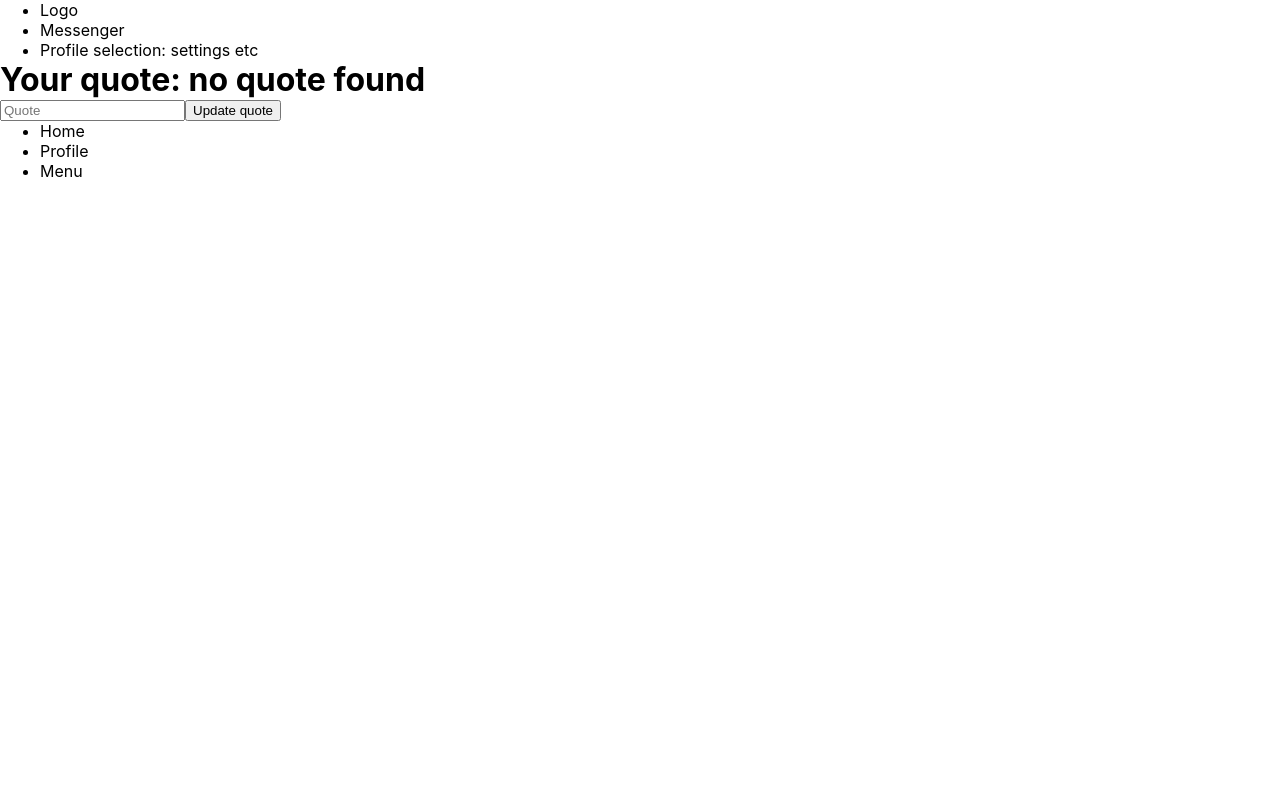
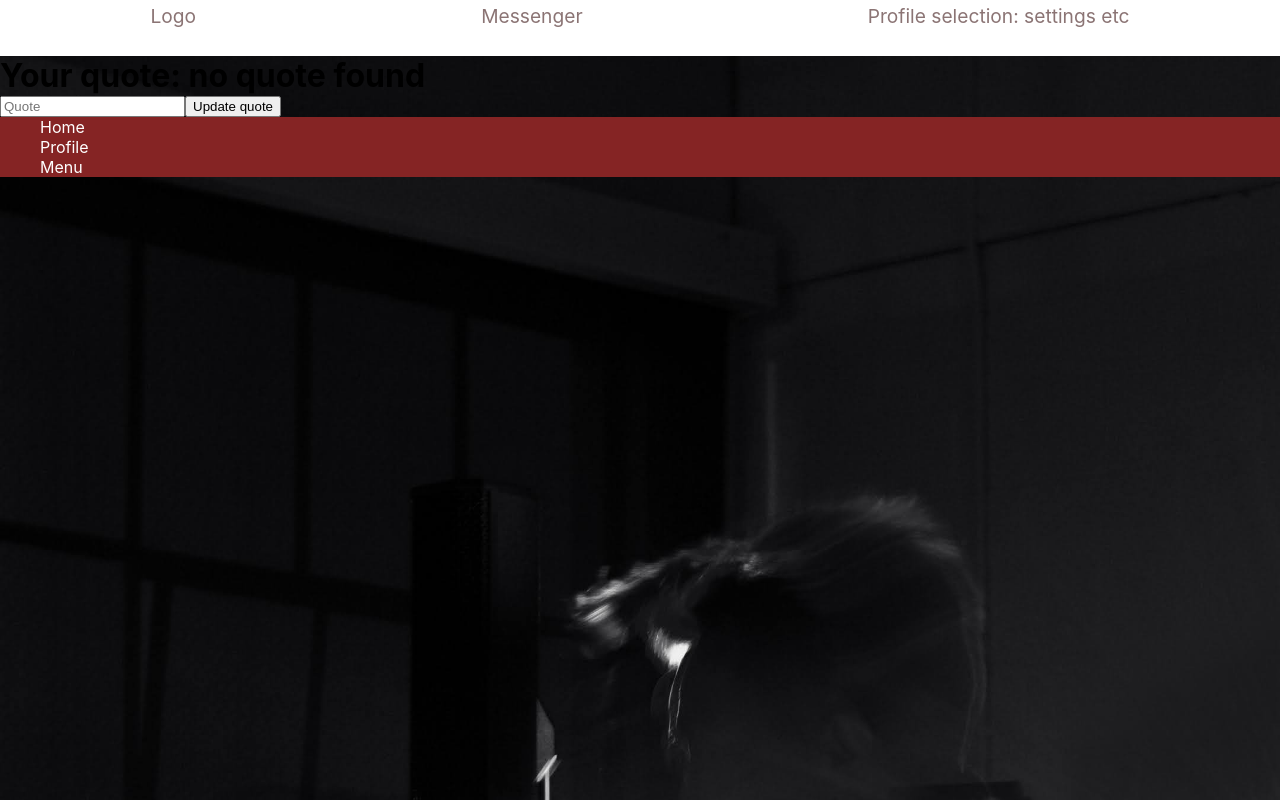
Before and after one commit to HirotheChamp/FirstRate, a React (Create React App) app in the folder client/: page /dashboard in a window 1280 px wide. Built offline with nearby package versions, Linux system fonts and the light colour scheme.

Commit message:
newest changes

```diff
--- a/client/src/App.css
+++ b/client/src/App.css
@@ -1,4 +1,11 @@
-.container {
-  background-color: black;
-  position: relative;
+* {
+  margin: 0 auto;
+
 }
+
+body{
+  background-image: url("./images/blurry.jpg");
+
+  background-size: cover;
+
+}
--- a/client/src/App.js
+++ b/client/src/App.js
@@ -1,5 +1,5 @@
 
-
+import './App.css'
 import {BrowserRouter, Switch, Route} from 'react-router-dom'
 import Login from './components/LoginRegistration/Login'
 import Register from './components/LoginRegistration/Register'
--- a/client/src/components/LoginRegistration/LoginReg.css
+++ b/client/src/components/LoginRegistration/LoginReg.css
@@ -1,10 +1,8 @@
-* {
-    margin: 0 auto;
 
-}
 
 .login-reg-container {
 
+background-color: rgb(247, 247, 247);
     border-radius: 10px;
     width: 300px;
     height: 200px;
--- a/client/src/components/Navbar.jsx
+++ /dev/null
@@ -1,16 +0,0 @@
-import React from 'react'
-
-const Navbar = () => {
-  return (
-    <nav>
-    <ul className='nav-menu-items'>
-<li>Logo</li>
-<li>Messenger</li>
-<li>Profile selection: settings etc</li>
-
-    </ul>
-    </nav>
-  )
-}
-
-export default Navbar
--- /dev/null
+++ b/client/src/components/Navbar/Navbar.css
@@ -0,0 +1,16 @@
+nav {
+  background-color: rgb(255, 255, 255);
+   top: 0;
+   left: 0;
+   height: 3.5rem;
+}
+.nav-menu-items {
+   color: rgb(139, 116, 116);
+   list-style: none;
+  display: flex;
+  font-size: 1.2rem;
+  justify-content: center;
+ align-items: center;
+  margin: 0;
+  padding: 0.25rem 0.5rem;
+}
--- /dev/null
+++ b/client/src/components/Navbar/Navbar.jsx
@@ -0,0 +1,17 @@
+import React from 'react'
+import './Navbar.css'
+
+const Navbar = () => {
+  return (
+    <nav>
+    <ul className='nav-menu-items'>
+<li>Logo</li>
+<li>Messenger</li>
+<li>Profile selection: settings etc</li>
+
+    </ul>
+    </nav>
+  )
+}
+
+export default Navbar
--- a/client/src/components/Sidebar.jsx
+++ /dev/null
@@ -1,16 +0,0 @@
-import React from 'react'
-
-const Sidebar = () => {
-  return (
-    <div>
-<ul>
-  <li>Home</li>
-  <li>Profile</li>
-  <li>Menu</li>
-</ul>
-
-    </div>
-  )
-}
-
-export default Sidebar
--- /dev/null
+++ b/client/src/components/Sidebar/Sidebar.css
@@ -0,0 +1,5 @@
+.sidebar-menu-items{
+color: white;
+list-style: none;
+background-color: rgb(133, 36, 36);
+}
--- /dev/null
+++ b/client/src/components/Sidebar/Sidebar.jsx
@@ -0,0 +1,17 @@
+import React from 'react'
+import './Sidebar.css'
+
+const Sidebar = () => {
+  return (
+    <div className='sidebar'>
+<ul className='sidebar-menu-items'>
+  <li>Home</li>
+  <li>Profile</li>
+  <li>Menu</li>
+</ul>
+
+    </div>
+  )
+}
+
+export default Sidebar
--- a/client/src/pages/Dashboard.jsx
+++ b/client/src/pages/Dashboard.jsx
@@ -1,8 +1,8 @@
 import React, { useEffect, useState } from 'react'
 import jwt from 'jsonwebtoken'
 import { useHistory } from 'react-router-dom'
-import Navbar from '../components/Navbar'
-import Sidebar from '../components/Sidebar'
+import Navbar from '../components/Navbar/Navbar'
+import Sidebar from '../components/Sidebar/Sidebar'
 
 const Dashboard = () => {
 const [quote, setQuote] = useState('')
--- a/client/src/pages/LandingPage/LandingPage.css
+++ b/client/src/pages/LandingPage/LandingPage.css
@@ -1,3 +1,9 @@
 .landing-container {
- position: relative;
-}
+width: 100%;
+height: 100%;
+
+/* padding-top: 100vh;
+
+    background: blue; */
+
+  }
--- a/client/src/pages/LandingPage/LandingPage.jsx
+++ b/client/src/pages/LandingPage/LandingPage.jsx
@@ -4,13 +4,18 @@ import './LandingPage.css'
 
 const LandingPage = () => {
   return (
-    <>
+
 
     <div className='landing-container'>
     <h1>LandingPage</h1>
+
+    <div className='login-form'>
     <Login/>
     </div>
-    </>
+    <h1>hello world</h1>
+    </div>
+
+
 
   )
 }
```
Also changed, not shown: client/src/images/blurry.jpg (added).
